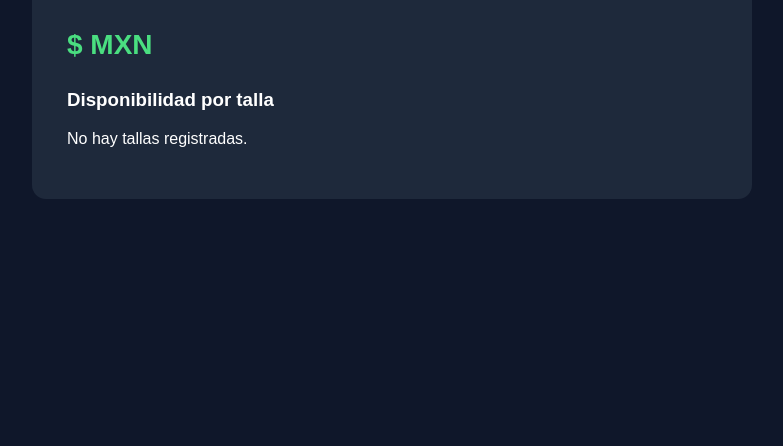
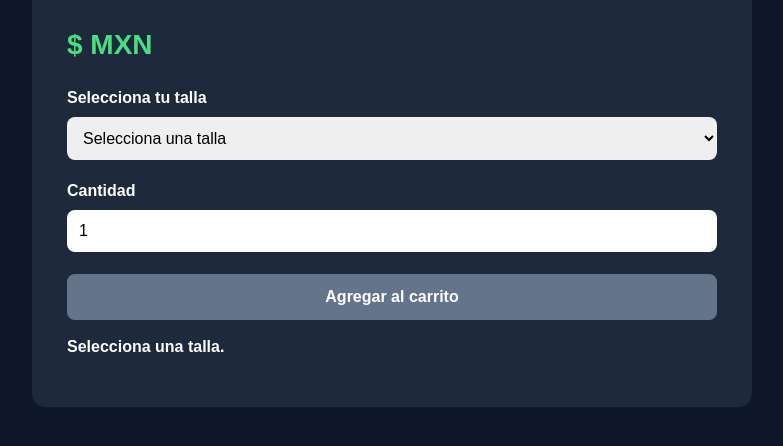
Before and after one commit to LuisGH21/QuieroTuJersey, a Flask app: template app/templates/detalle_jersey.html in a window 1280 px wide. Shown: the part 219-665 px from the top of the page, without its empty margins (248-1031 px from the left). Run offline with Flask 3, Linux system fonts and the light colour scheme; the template is opened without the code that fills it, so the values that code supplies are empty.

Commit message:
Descripción de los cambios

```diff
--- a/app/templates/detalle_jersey.html
+++ b/app/templates/detalle_jersey.html
@@ -33,20 +33,54 @@
             font-weight: bold;
         }
 
-        .talla {
+        .campo {
+            margin: 22px 0;
+        }
+
+        label {
+            display: block;
+            margin-bottom: 10px;
+            font-weight: bold;
+        }
+
+        select, input {
+            width: 100%;
             padding: 12px;
-            margin: 8px 0;
-            background: #334155;
+            border: none;
             border-radius: 8px;
+            box-sizing: border-box;
+            font-size: 16px;
+        }
+
+        .boton {
+            width: 100%;
+            padding: 14px;
+            background: #3b82f6;
+            color: white;
+            border: none;
+            border-radius: 8px;
+            font-size: 16px;
+            font-weight: bold;
+            cursor: pointer;
+        }
+
+        .boton:hover {
+            background: #2563eb;
+        }
+
+        .boton:disabled {
+            background: #64748b;
+            cursor: not-allowed;
+        }
+
+        .mensaje {
+            margin-top: 18px;
+            font-weight: bold;
         }
 
         a {
             color: #93c5fd;
             text-decoration: none;
-        }
-
-        a:hover {
-            text-decoration: underline;
         }
     </style>
 </head>
@@ -58,26 +92,103 @@
         </a>
 
         <h1>{{ jersey.equipo }}</h1>
-
         <h2>Jersey {{ jersey.tipo }}</h2>
 
         <p>Temporada: {{ jersey.temporada }}</p>
-
         <p>{{ jersey.descripcion }}</p>
 
         <p class="precio">
             ${{ jersey.precio }} MXN
         </p>
 
-        <h3>Disponibilidad por talla</h3>
+        <div class="campo">
+            <label for="talla">Selecciona tu talla</label>
 
-        {% for talla, stock in tallas %}
-            <div class="talla">
-                Talla {{ talla }} — {{ stock }} disponibles
-            </div>
-        {% else %}
-            <p>No hay tallas registradas.</p>
-        {% endfor %}
+            <select id="talla">
+                <option value="">Selecciona una talla</option>
+
+                {% for talla, stock in tallas %}
+                    <option
+                        value="{{ talla }}"
+                        data-stock="{{ stock }}"
+                        {% if stock == 0 %}disabled{% endif %}
+                    >
+                        {{ talla }} — {{ stock }} disponibles
+                    </option>
+                {% endfor %}
+            </select>
+        </div>
+
+        <div class="campo">
+            <label for="cantidad">Cantidad</label>
+
+            <input
+                type="number"
+                id="cantidad"
+                min="1"
+                value="1"
+            >
+        </div>
+
+        <button
+            class="boton"
+            id="agregar"
+            type="button"
+            disabled
+        >
+            Agregar al carrito
+        </button>
+
+        <p class="mensaje" id="mensaje"></p>
     </div>
+
+    <script>
+        const talla = document.getElementById("talla");
+        const cantidad = document.getElementById("cantidad");
+        const boton = document.getElementById("agregar");
+        const mensaje = document.getElementById("mensaje");
+
+        function validarSeleccion() {
+            const opcion = talla.options[talla.selectedIndex];
+            const stock = Number(opcion.dataset.stock || 0);
+            const unidades = Number(cantidad.value);
+
+            const valido =
+                talla.value !== "" &&
+                Number.isInteger(unidades) &&
+                unidades >= 1 &&
+                unidades <= stock;
+
+            boton.disabled = !valido;
+
+            if (talla.value === "") {
+                mensaje.textContent = "Selecciona una talla.";
+            } else if (!valido) {
+                mensaje.textContent =
+                    "Cantidad no válida. Disponibles: " + stock;
+            } else {
+                mensaje.textContent =
+                    "Disponible para agregar al carrito.";
+            }
+        }
+
+        talla.addEventListener("change", validarSeleccion);
+        cantidad.addEventListener("input", validarSeleccion);
+
+        boton.addEventListener("click", function () {
+            validarSeleccion();
+
+            if (!boton.disabled) {
+                mensaje.textContent =
+                    "Selección válida: " +
+                    cantidad.value +
+                    " jersey(s), talla " +
+                    talla.value +
+                    ". El carrito se implementará después.";
+            }
+        });
+
+        validarSeleccion();
+    </script>
 </body>
 </html>
```
